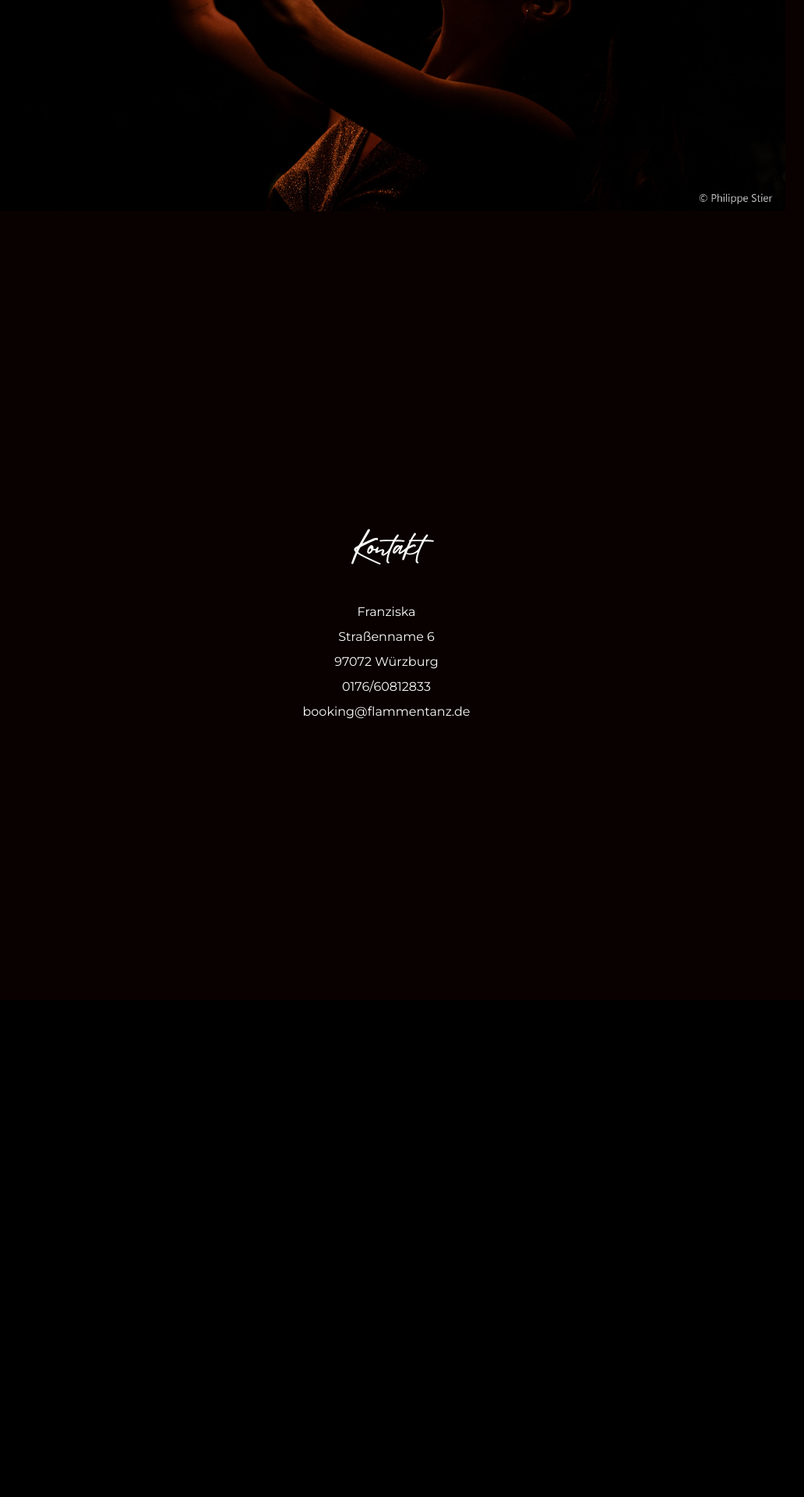
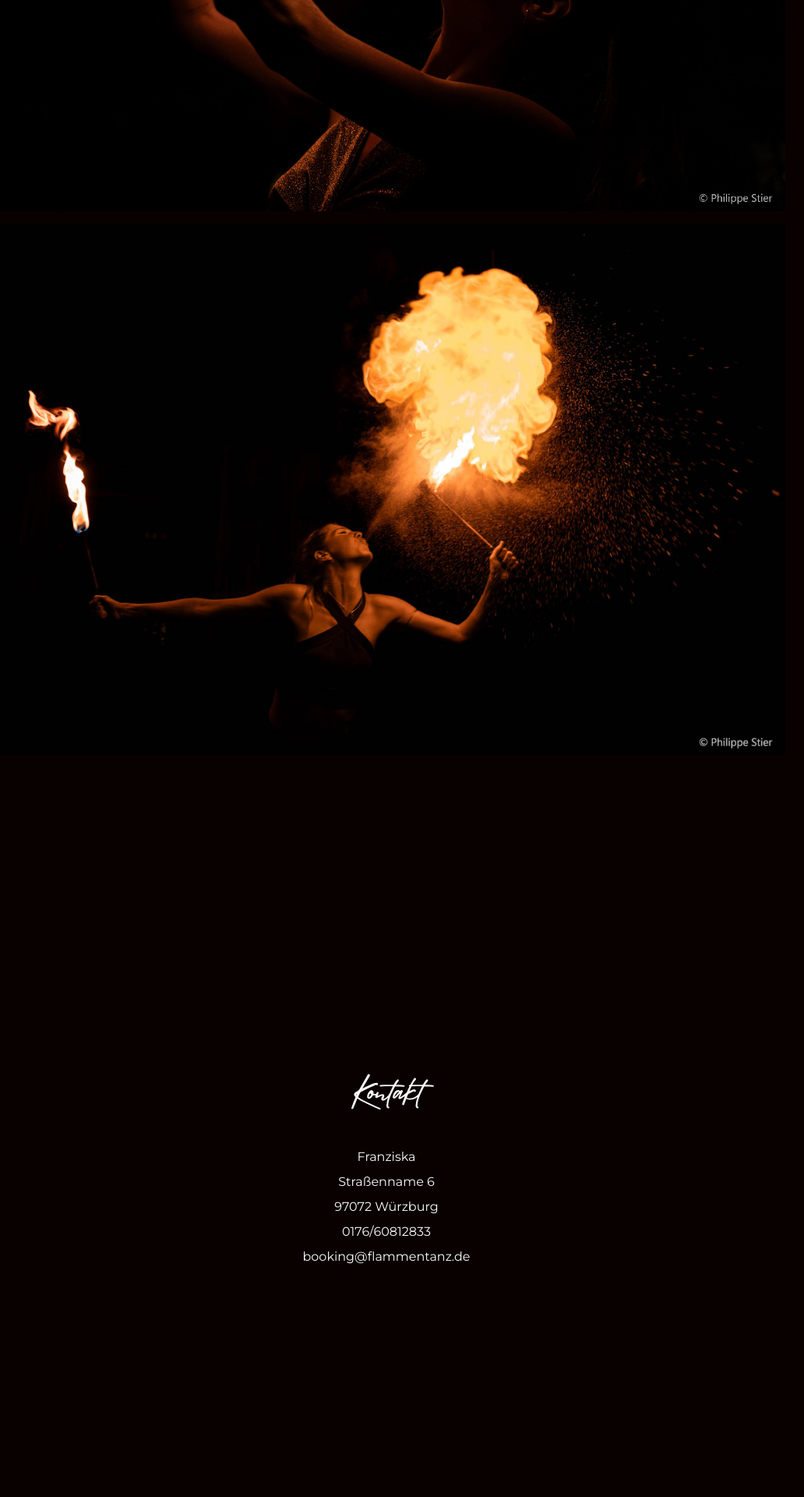
Before and after one commit to flammentanz-de/flammentanz, a Jekyll site: the page built from index.md, in a window 1280 px wide. Shown: the part 2670-4590 px from the top of the page at 78% size, without its empty margins (144-1176 px from the left). Built offline with Jekyll 4.4.1, drawn with Linux system fonts in a browser that asks for light colours; before the commit the page ends 3953 px from its top, so only the background shows below that.

Commit message:
updated image

```diff
--- a/index.md
+++ b/index.md
@@ -35,6 +35,7 @@ title: Flammentanz - Franziska
     <div class="right">
         <img src="images/feuershow6.jpeg" loading="lazy" alt="Feuershow 1"/>
         <img src="images/feuershow3.jpeg" loading="lazy" alt="Feuershow 2"/>
+        <img src="images/2G4A0024_edited.jpg" loading="lazy" alt="Feuershow 2"/>
     </div>
 </div>
 
```
